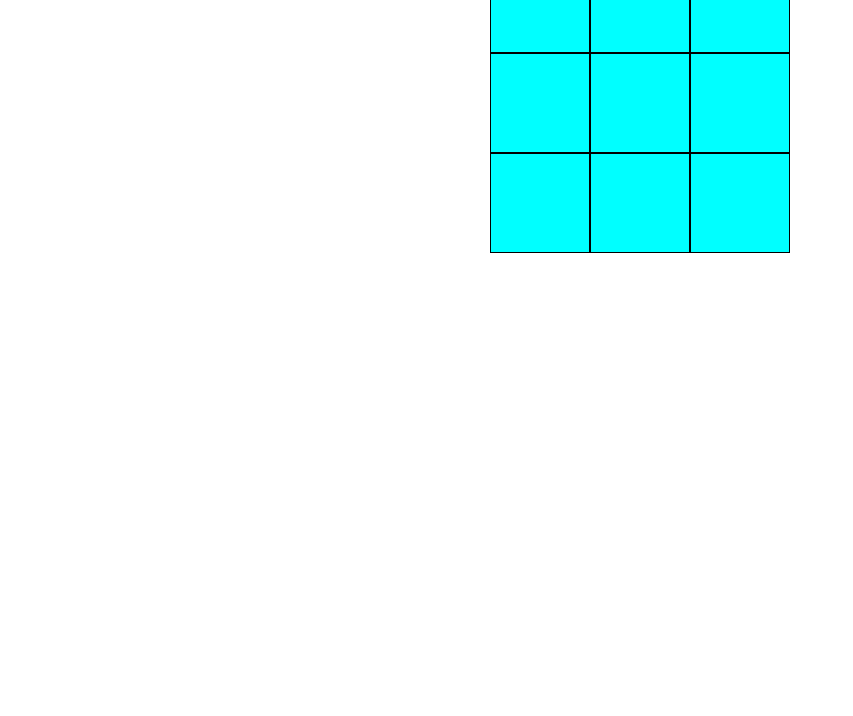
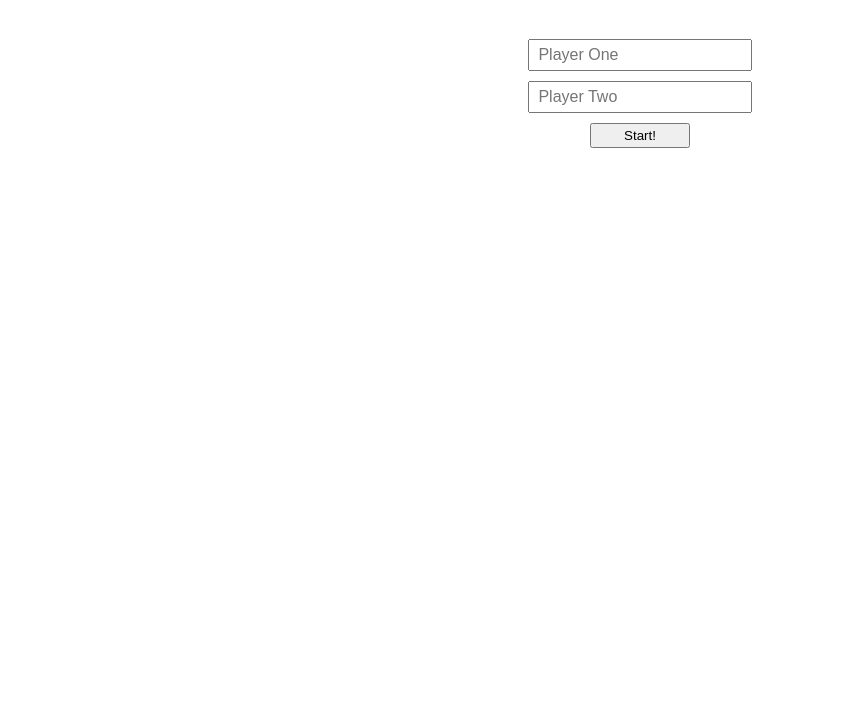
Before and after one commit to derre3/tic-tac-toe, a plain HTML site: page index.html in a window 1280 px wide. Shown: the part 84-800 px from the top of the page, without its empty margins (0-853 px from the left). Drawn offline with Linux system fonts and the light colour scheme.

Commit message:
update styling

```diff
--- a/index.html
+++ b/index.html
@@ -8,8 +8,31 @@
     <script src="script.js" defer></script>
   </head>
   <body>
+    <h1>Tic-Tac-Toe</h1>
     <div class="container">
-      <h1>Tic-Tac-Toe</h1>
+      <div class="turn-container">
+        <p class="turn-display"></p>
+        <p class="turn-display"></p>
+        <p class="round-status"></p>
+        <div class="player-info">
+          <form>
+            <input
+              type="text"
+              name="player-one"
+              id="player-one"
+              placeholder="Player One"
+            />
+            <input
+              type="text"
+              name="player-two"
+              id="player-two"
+              placeholder="Player Two"
+            />
+            <button id="form-button">Start!</button>
+          </form>
+        </div>
+      </div>
+      <div class="main not-visible">
         <div class="board">
           <div class="row">
             <div class="cell"></div>
@@ -28,5 +51,6 @@
           </div>
         </div>
       </div>
+    </div>
   </body>
 </html>
--- a/style.css
+++ b/style.css
@@ -4,10 +4,16 @@
   box-sizing: border-box;
 }
 
+h1 {
+  text-align: center;
+  padding-top: 2rem;
+}
+
 .board {
   /* display: flex; */
   justify-content: center;
   align-items: center;
+  border: 1px black solid;
 }
 
 .row {
@@ -17,11 +23,50 @@
 }
 
 .cell {
+  font-size: 3rem;
   display: flex;
   justify-content: center;
   align-items: center;
-  width: 100px;
-  height: 100px;
-  background-color: aqua;
+  width: 150px;
+  height: 150px;
+  background-color: rgb(139, 97, 177);
   border: 1px black solid;
 }
+
+.main {
+  display: flex;
+  justify-content: center;
+  padding: 64px;
+}
+
+.turn-container {
+  height: 80px;
+  display: flex;
+  flex-direction: column;
+  justify-content: center;
+  align-items: center;
+  margin-top: 50px;
+  font-size: 1.5rem;
+  gap: 12px;
+}
+
+form {
+  display: flex;
+  flex-direction: column;
+  align-items: center;
+  gap: 10px;
+}
+
+form > input[type="text"] {
+  font-size: 1rem;
+  padding: 5px;
+  padding-left: 1ch;
+}
+#form-button {
+  width: 100px;
+  height: 25px;
+}
+
+.not-visible {
+  display: none;
+}
```
Lines whose indentation alone changed are shown as unchanged.
